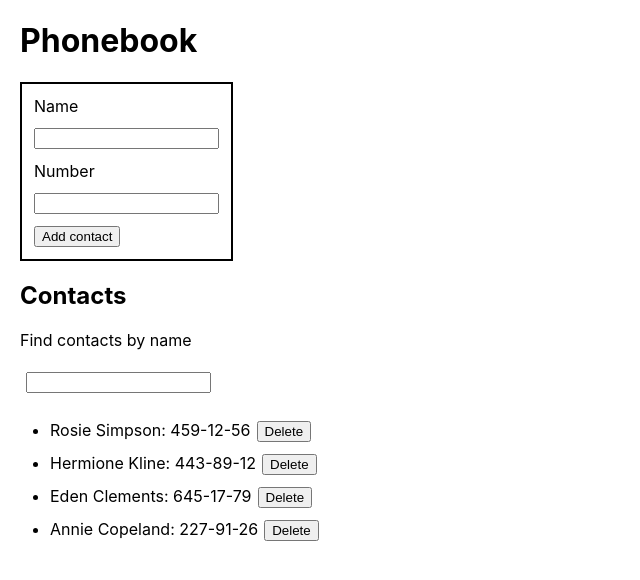
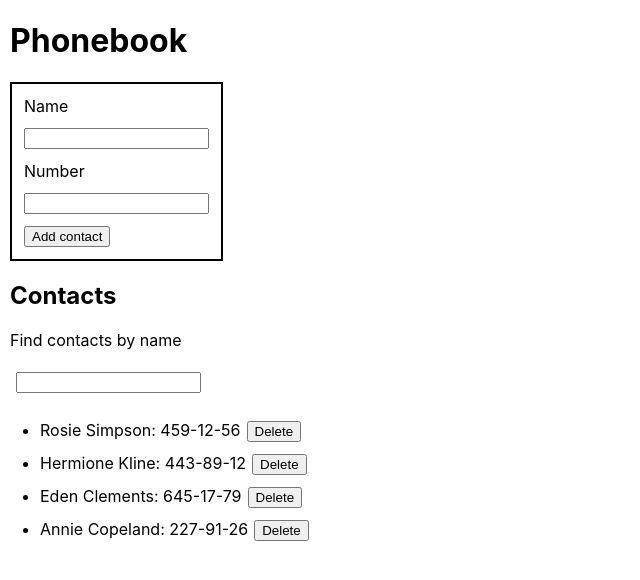
Before and after one commit to PyotrKlim/goit-react-hw-03-phonebook, a React (Create React App) app: page / in a window 1280 px wide. Shown: the top 580 px of the page, without its empty margins (0-640 px from the left). Built offline with nearby package versions, Linux system fonts and the light colour scheme.

Commit message:
edit style link

```diff
--- a/src/components/FilterContacts/FilterContacts.jsx
+++ b/src/components/FilterContacts/FilterContacts.jsx
@@ -3,7 +3,7 @@ import css from './FilterContacts.module.css';
 
 const FilterContacts = ({ onChange, value }) => {
   return (
-    <div>
+    <div className={css.FilterContacts}>
       <h2>Contacts</h2>
       <p>Find contacts by name</p>
       <input type="text" onChange={onChange} value={value} />
--- a/src/components/FilterContacts/FilterContacts.module.css
+++ b/src/components/FilterContacts/FilterContacts.module.css
@@ -1,3 +1,3 @@
-div {
+.FilterContacts {
   margin: 10px;
 }
```
